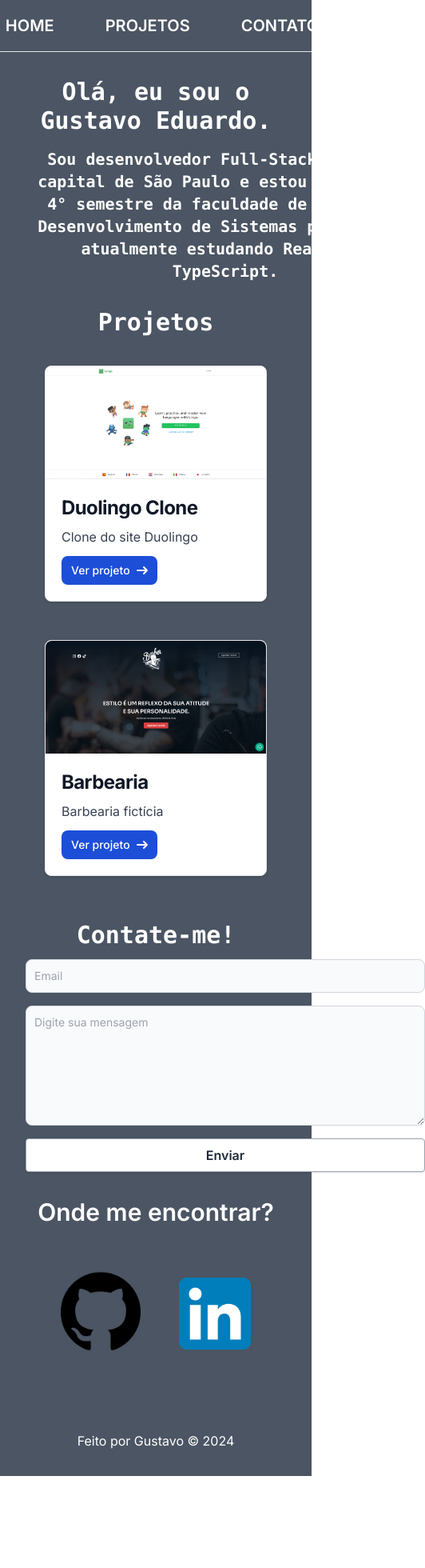
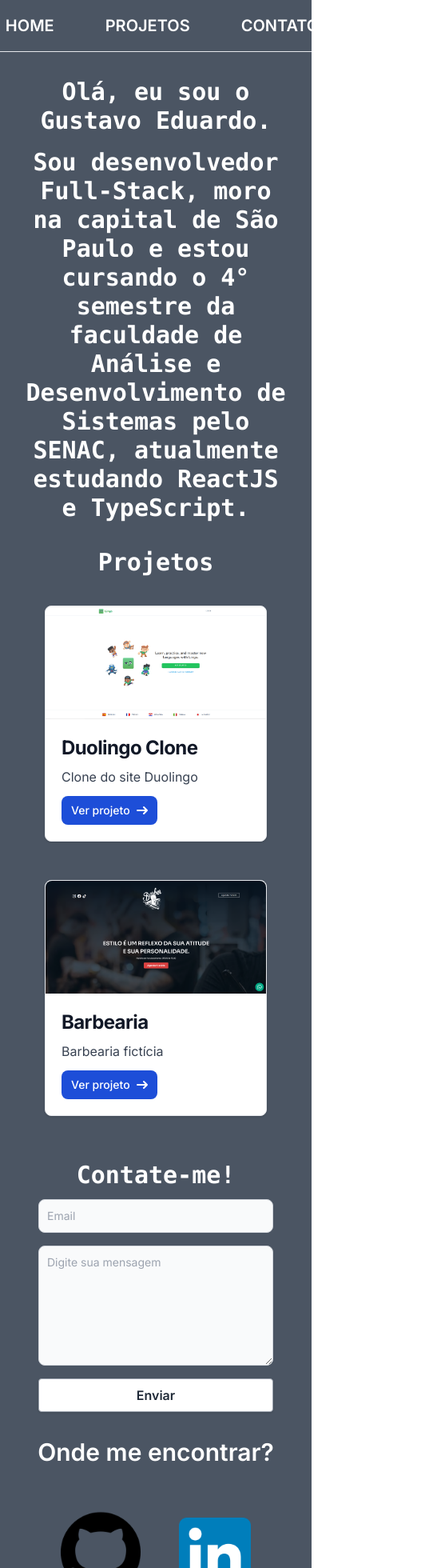
Before and after one commit to kopz9/portfolio, a Next.js app: page / in a window 390 px wide. Shown: the top 1960 px of the page at 80% size, 532 px wide, since content can reach past the window. Before the commit the page ends 1845 px from the top, so only its background shows below. Built offline with nearby package versions, Linux system fonts and the light colour scheme.

Commit message:
feat: responsive

```diff
--- a/src/app/_components/form.tsx
+++ b/src/app/_components/form.tsx
@@ -47,7 +47,7 @@ export default function Form() {
       <form
         method="POST"
         onSubmit={handleFormSubmit}
-        className="mx-auto mt-3 flex w-[500px] flex-col"
+        className="mx-auto mt-3 w-full max-w-md px-4"
       >
         <input
           type="email"
@@ -64,7 +64,7 @@ export default function Form() {
         />
         <button
           type="submit"
-          className="mt-4 rounded border border-gray-400 bg-white px-4 py-2 font-semibold text-gray-800 shadow hover:bg-gray-100 "
+          className="mt-4 w-full rounded border border-gray-400 bg-white px-4 py-2 font-semibold text-gray-800 shadow hover:bg-gray-100"
         >
           Enviar
         </button>
--- a/src/app/page.tsx
+++ b/src/app/page.tsx
@@ -8,7 +8,7 @@ export default function HomePage() {
       <main className="text min-h-screen bg-gray-600 p-8">
         <div className="text-center font-mono text-3xl font-bold">
           Olá, eu sou o Gustavo Eduardo.
-          <p className="mx-auto mt-4 w-[500px] text-xl">
+          <p className="mx-auto mt-4 max-w-[500px] sm:text-xl">
             Sou desenvolvedor Full-Stack, moro na capital de São Paulo e estou
             cursando o 4° semestre da faculdade de Análise e Desenvolvimento de
             Sistemas pelo SENAC, atualmente estudando ReactJS e TypeScript.
@@ -17,7 +17,7 @@ export default function HomePage() {
         <Projects />
         <Form />
         <Socials />
-        <footer className="mt-[100px] bg-gray-600 text-center">
+        <footer className="mt-8 bg-gray-600 text-center sm:mt-16">
           Feito por Gustavo © 2024
         </footer>
       </main>
```
Also changed, not shown: 1 other file (tests, documents, lock files or other folders).
